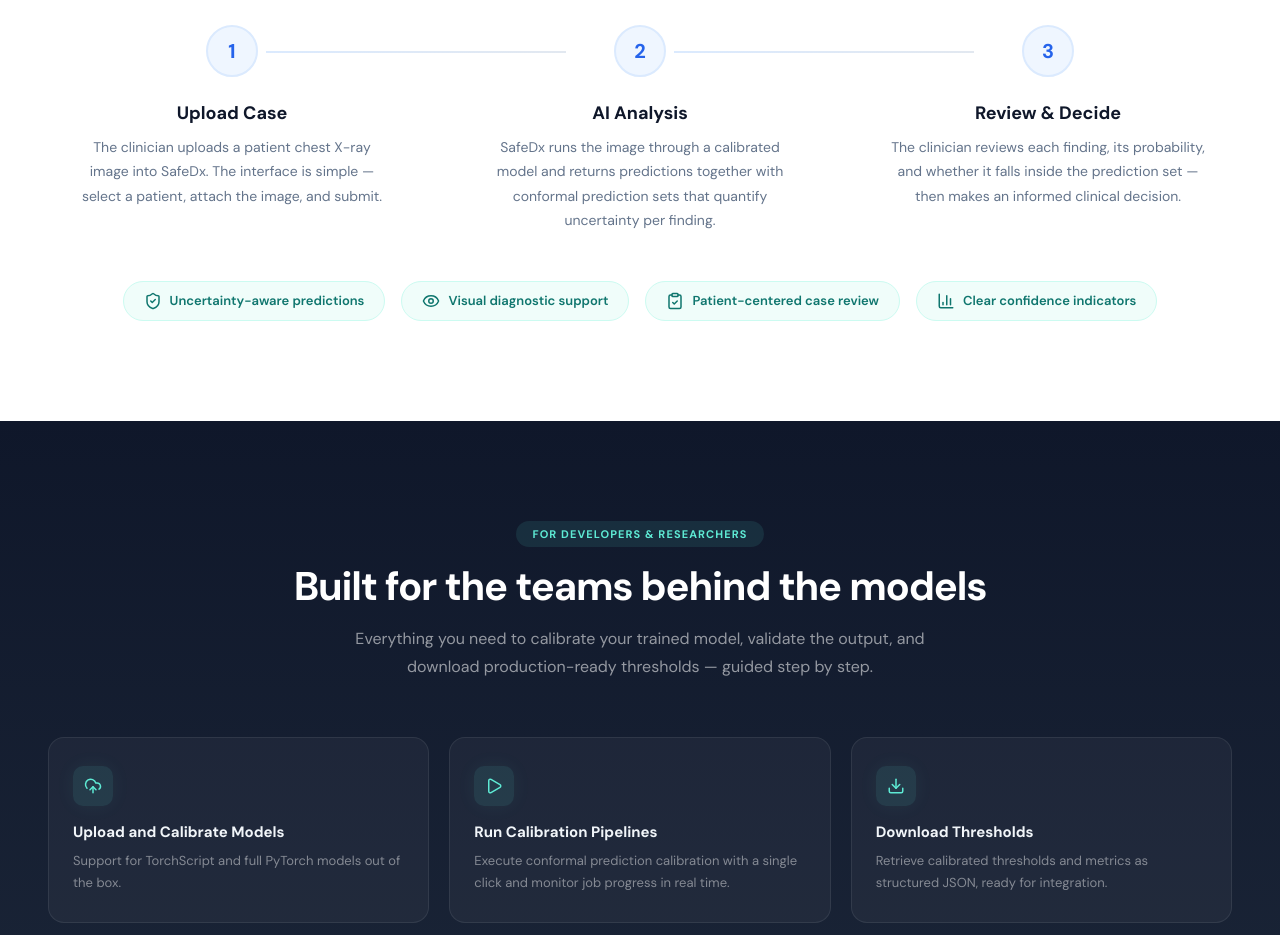
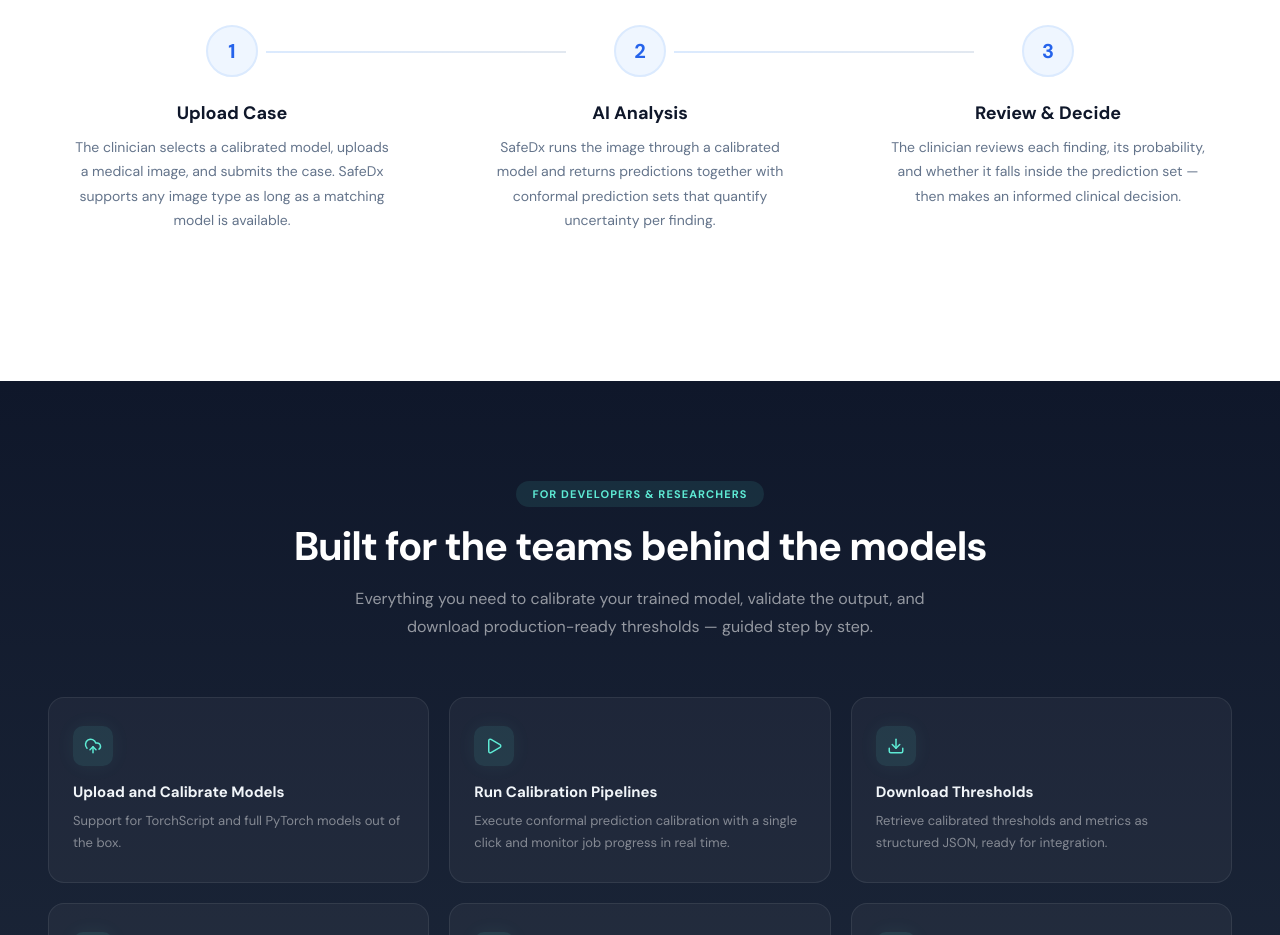
Before and after one commit to Amgh56/uncertainty-aware-diagnostic-software, a React (Vite) app in the folder src/frontend/: page / in a window 1280 px wide. Shown: the part 1640-2575 px from the top of the page. Built offline with nearby package versions, Linux system fonts and the light colour scheme; no server answers.

Commit message:
Update LandingPage.tsx

```diff
--- a/src/frontend/src/landing/LandingPage.tsx
+++ b/src/frontend/src/landing/LandingPage.tsx
@@ -291,8 +291,8 @@
               <div className="landing-step-connector" />
               <h3 className="landing-step-title">Upload Case</h3>
               <p className="landing-step-text">
-                The clinician uploads a patient chest X-ray image into SafeDx. The interface
-                is simple — select a patient, attach the image, and submit.
+                The clinician selects a calibrated model, uploads a medical image, and submits
+                the case. SafeDx supports any image type as long as a matching model is available.
               </p>
             </div>
             <div className="landing-step">
@@ -311,24 +311,6 @@
                 The clinician reviews each finding, its probability, and whether it falls
                 inside the prediction set — then makes an informed clinical decision.
               </p>
-            </div>
-          </div>
-          <div className="landing-clinician-features">
-            <div className="landing-clinician-feat">
-              <ShieldCheck size={18} />
-              <span>Uncertainty-aware predictions</span>
-            </div>
-            <div className="landing-clinician-feat">
-              <Eye size={18} />
-              <span>Visual diagnostic support</span>
-            </div>
-            <div className="landing-clinician-feat">
-              <ClipboardCheck size={18} />
-              <span>Patient-centered case review</span>
-            </div>
-            <div className="landing-clinician-feat">
-              <BarChart3 size={18} />
-              <span>Clear confidence indicators</span>
             </div>
           </div>
         </div>
```
